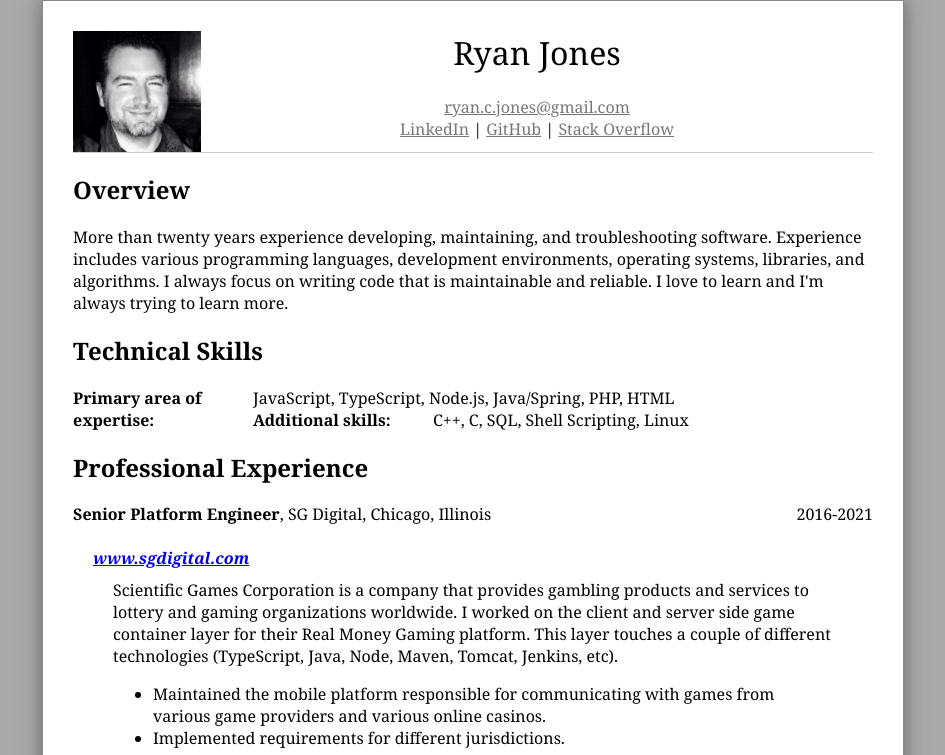
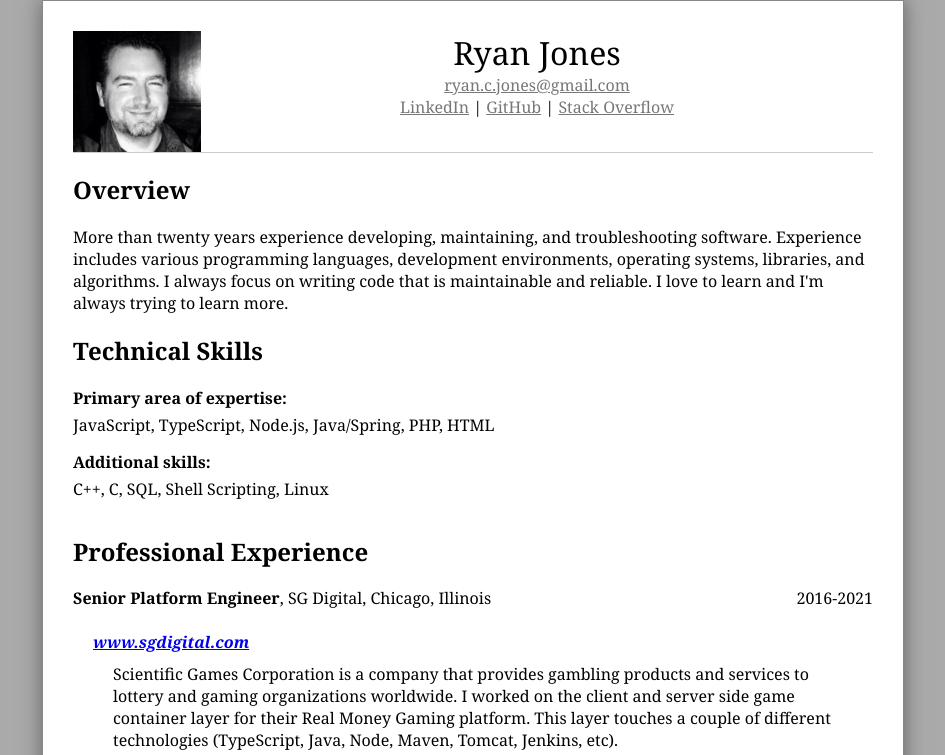
Before and after one commit to voidpointer/voidpointer.github.io, a PHP site: page / in a window 1280 px wide. Shown: the top 755 px of the page, without its empty margins (167-1112 px from the left). Run offline with PHP 8.4, Linux system fonts and the light colour scheme.

Commit message:
Minor formatting updates

```diff
--- a/css/style.css
+++ b/css/style.css
@@ -27,8 +27,10 @@ nav {
 }
 .bio-info {
 	text-align:center;
+	padding-bottom:20px;
 }
 .bio-name h1 {
+	display:inline-block;
 	font:normal 2.0em Georgia, serif;
 	margin:0;
 }
@@ -37,6 +39,7 @@ nav {
 }
 .bio-data a {
 	color:#777;
+    line-height: 1.4em;
 }
 h1 {
 	font-family:'Trebuchet MS', Helvetica, sans-serif;
@@ -44,9 +47,10 @@ h1 {
 	font-size:1.5em;
 }
 .skills-section {
-	float:left;
-	width:180px;
 	font-weight:bold;
+}
+.skills-value {
+	padding:5px 0 15px 0;
 }
 .position-company {
 	float:left;
@@ -81,9 +85,14 @@ h1 {
 	.page {
 		width:auto;
 		border:none;
+		box-shadow:none;
 	}
 	a {
 		color:#000;
+		text-decoration:none;
+	}
+	.no-print {
+		display:none;
 	}
 }
 
```
